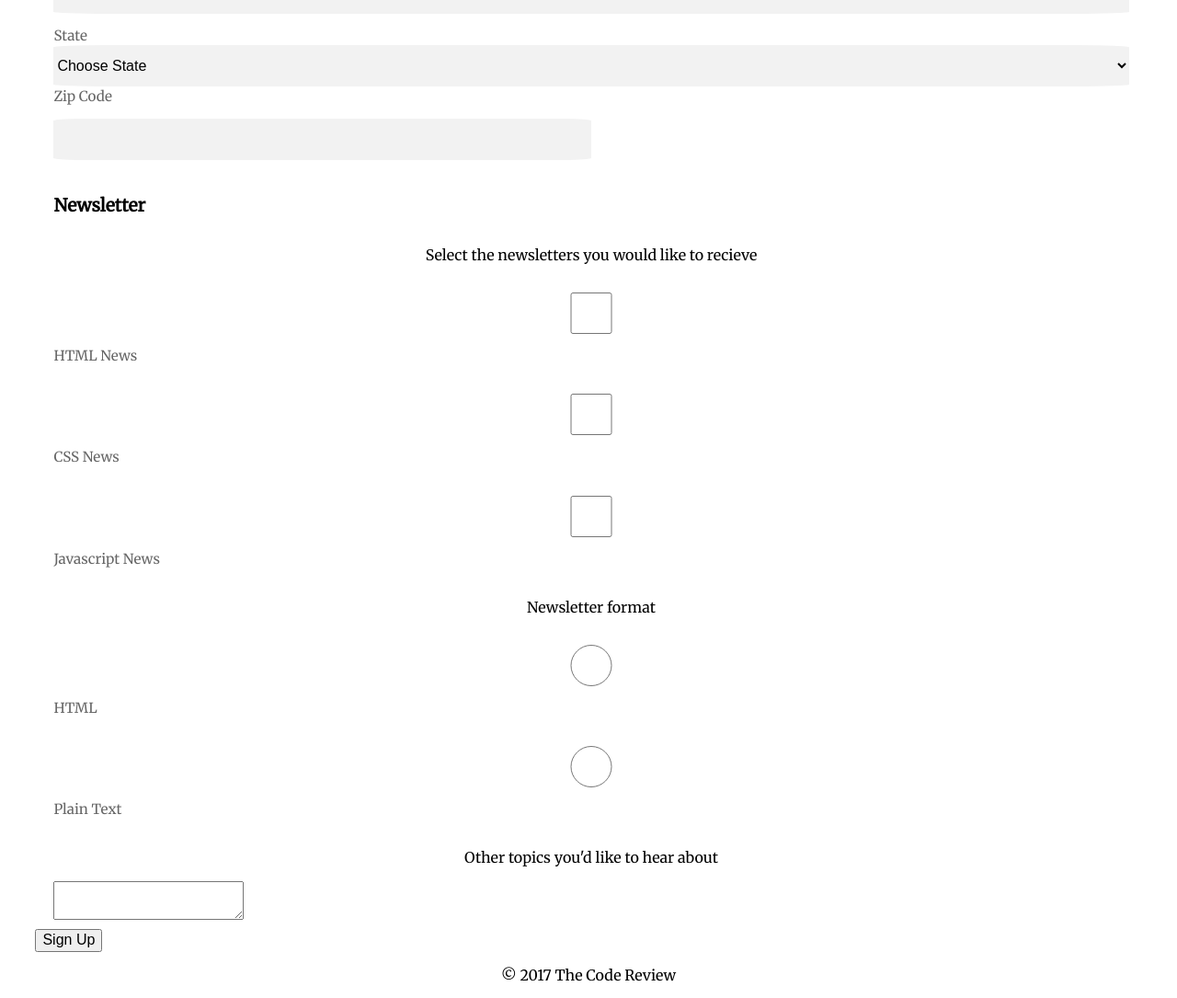
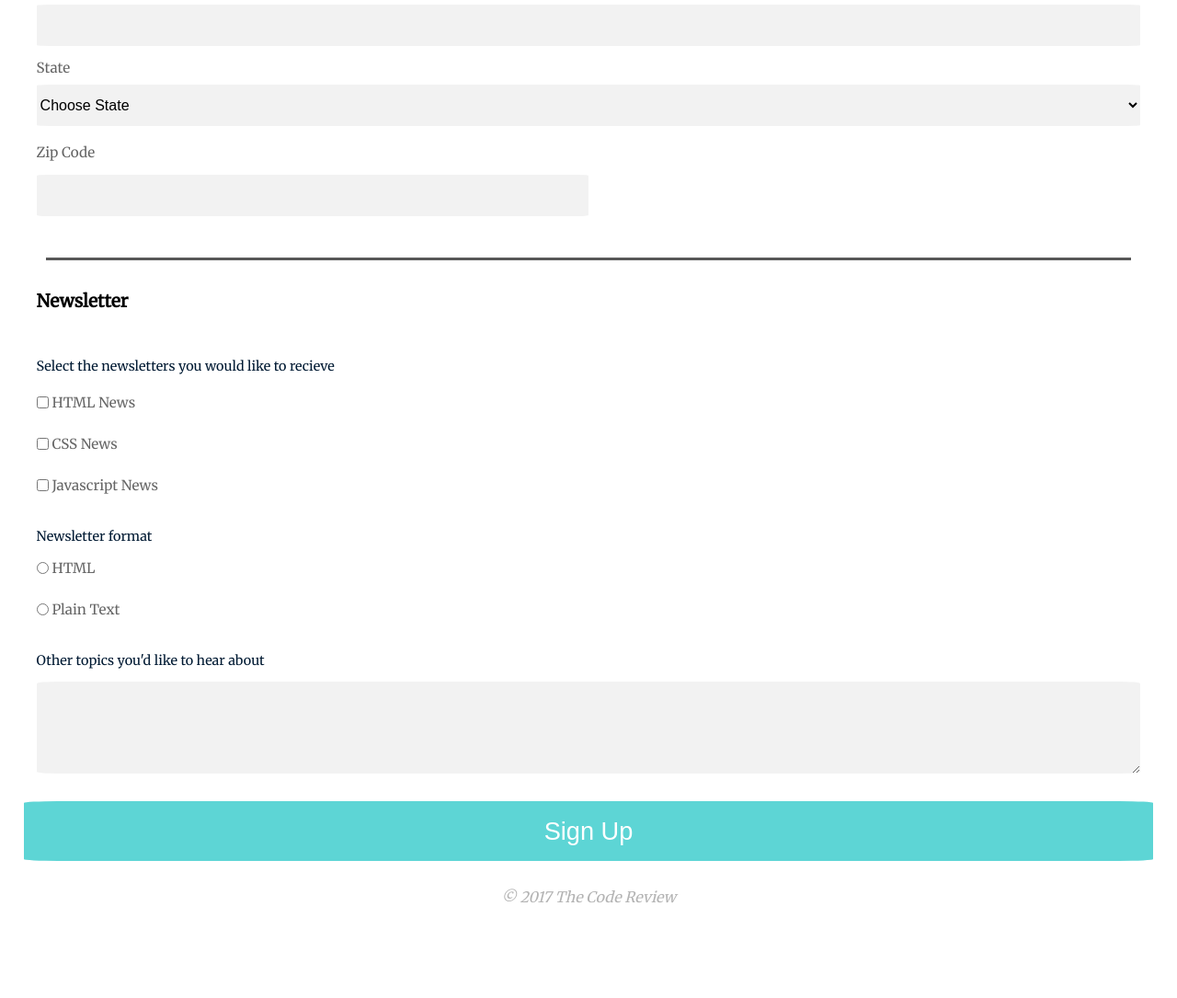
Before and after one commit to ChrisP498/TT_Project-3, a plain HTML site: page index.html in a window 1280 px wide. Shown: the part 660-1745 px from the top of the page at 92% size. After the commit the page ends 1660 px from the top, so only its background shows below. Drawn offline with Linux system fonts and the light colour scheme.

Commit message:
below 768px setup
Nearly done adding all important base features and styles for the form.

```diff
--- a/css/style.css
+++ b/css/style.css
@@ -54,45 +54,41 @@ header h1 {
 
 
 
-/*=========Seperation border before Contact Form===========*/
+/*=========Border before Contact Form===========*/
 .top-border {
   border-top: 4px solid #585858;
-  width: 90%;
+  width: 92%;
   margin: 0 auto;
   margin-top: 2px;
 }
 
 .bottom-border {
   border-top: 2px solid #585858;
-  width: 90%;
+  width: 92%;
   margin: 0 auto;
   margin-top: 2px;
+  margin-bottom: 20px;
 }
-/*=========================================*/
+/*=========================================================*/
 
 
 
-/*======================Contact Information=====================*/
+/*=================General Form Styles============*/
 form {
-  width: 94%;
+  width: 96%;
   margin: 0 auto;
 }
 
 fieldset {
   border: none;
-  margin-left: .5em;
 }
 
-.contact-start {
-  margin-top: 20px;
+legend h1 /*Contact-info and Newsletter legend*/ {
+  font-size: 1.2em;
+  padding-bottom: 15px;
 }
 
-legend h1 /*Contact information h1*/{
-  font-size: 1.2em;
-}
-
-label,
-input,
+.contact-section input,
 select {
     width: 100%;
 }
@@ -101,31 +97,139 @@ label {
   color: #666666;
   font-size: .95em;
   font-weight: lighter;
-  display: block;
 }
 
 input {
   background: #f2f2f2;
-  border-radius: 5%;
+  border-radius: 2%;
   border: none;
   margin: 15px 0;
   height: 45px;
 }
+/*=================================================*/
 
+
+
+/*==============Form-Contact Information===============*/
 select{
   background: #f2f2f2;
-  margin: 2px 0;
+  margin: 10px auto;
+  margin-bottom: 20px;
   height: 45px;
   border: none;
-  border-radius: 5%
+  border-radius: 2%
+}
+
+input[placeholder="Required"]{
+  text-align: right;
+  padding-right: 15px;
+  font-size: 16px;
+}
+
+input[type="text"]:focus,
+input[type="email"]:focus {
+  text-align:left;
+}
+
+.contact-section input:focus {
+  background: lightblue;
+  transition: 1s;
+  border: 1px solid darkblue;
+  box-shadow: 10px 10px 10px coral;
+  outline: 0 none;
+}
+
+label[for="zip"] /*Gives breathing room from the state select box*/ {
+  margin-bottom: 50px;
 }
 
 #zip {
+  display: block;
   width: 50%;
+}
+/*======================================================*/
+
+
+
+/*================Border above Newsletter====================*/
+.news-border {
+  border-top: 3px solid #585858;
+  width: 96%;
+  margin: 20px auto;
+}
+/*===========================================================*/
+
+
+
+/*====================Form-Newsletter===================*/
+.select-letter {
+  color: #ccc;
+  text-align: left;
+  line-height: 175%;
+}
+
+.newsletter-section input,
+.newsletter-section label {
+  display: inline-block;
+  vertical-align: middle;
+  margin-top: -10px;
+  margin-bottom: 10px;
+}
+
+.newsletter-section p {
+  text-align: left;
+  color:  #001a33;
+  font-size: .90em;
+}
+
+.newsletter-section textarea {
+  background: #f2f2f2;
+  width: 100%;
+  height: 100px;
+  border-style: none;
+  border-radius: 2%;
+
+}
+
+.newsletter-section textarea:focus {
+  background: lightblue;
+  transition: 1s;
+  border: 1px solid darkblue;
+  box-shadow: 10px 10px 10px coral;
+  outline: 0 none;
+}
+/*======================================================*/
+
+
+
+/*==================Sign Up Button======================*/
+button[type="submit"] {
+  width: 100%;
+  height: 65px;
+  margin-top: 20px;
+  background: #5dd5d5;
+  color: #fff;
+  font-size: 1.7em;
+  border: 1px solid inherit;
+  border-radius: 3%;
+  border-style: none;
+}
+/*======================================================*/
+
+
+
+/*========================Footer=========================*/
+footer {
+  margin-top: 30px;
+  color: #b3b3b3;
+  font-style: italic;
 }
 /*=======================================================*/
 
 
 
-/*===========================================*/
-/*===========================================*/
+/*====================Media Query=======================*/
+@media(min-width:768px) {
+
+}
+/*=======================================================*/
```
